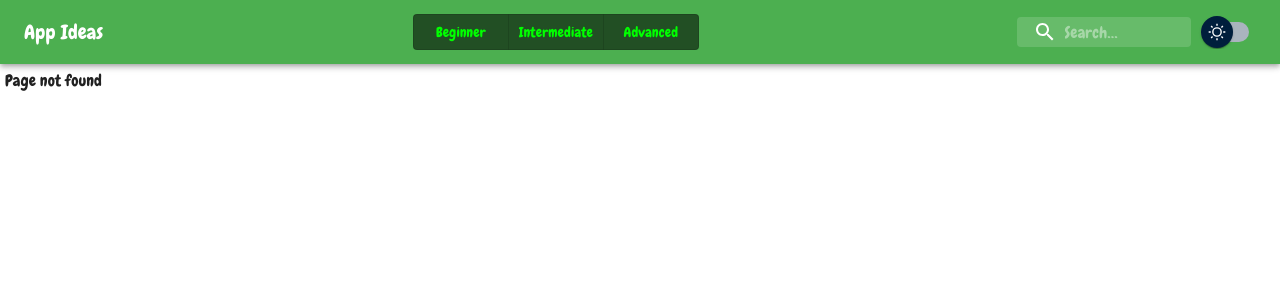
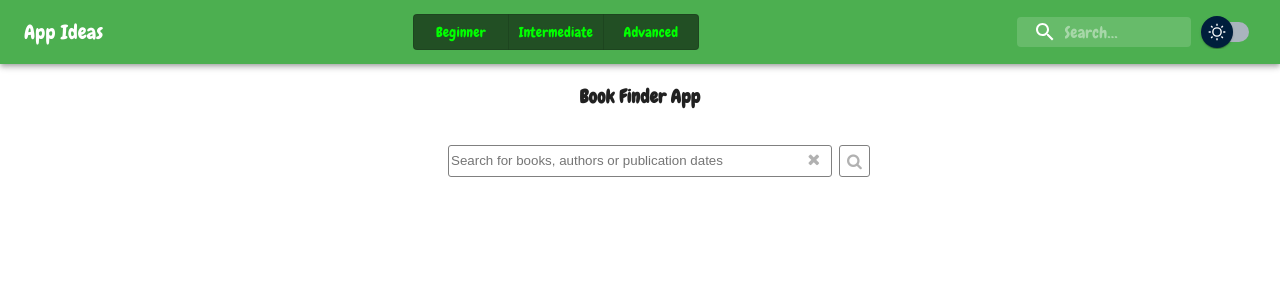
Before and after one commit to boskoa/app-ideas-collection, a React (Create React App) app: page /book-finder-app in a window 1280 px wide. Before the commit this address had no page. Shown: the top 300 px of the page. Built offline with nearby package versions, Linux system fonts and the light colour scheme.

Commit message:
Adding BookFinderApp

```diff
--- a/src/App.js
+++ b/src/App.js
@@ -16,6 +16,9 @@ const CauseEffect = lazy(() => import("./projects/beginner/CauseEffect"));
 const JSON2CSV = lazy(() => import("./projects/beginner/JSON2CSV"));
 const CSV2JSON = lazy(() => import("./projects/beginner/CSV2JSON"));
 const MyCalendar = lazy(() => import("./projects/advanced/MyCalendar"));
+const BookFinderApp = lazy(() =>
+  import("./projects/intermediate/BookFinderApp")
+);
 
 const App = () => {
   return (
@@ -86,6 +89,14 @@ const App = () => {
             </Suspense>
           }
         />
+        <Route
+          path="/book-finder-app"
+          element={
+            <Suspense fallback="Loading...">
+              <BookFinderApp />
+            </Suspense>
+          }
+        />
         <Route path="/" element={<Home />} />
         <Route
           path="*"
--- a/src/applications.js
+++ b/src/applications.js
@@ -55,4 +55,11 @@ export const apps = [
     id: 7,
     level: "advanced",
   },
+  {
+    name: "Book Finder App",
+    description:
+      "Create an application that will allow users to search for books by entering a query (Title, Author, etc). Display the resulting books in a list on the page with all the corresponding data.",
+    id: 8,
+    level: "intermediate",
+  },
 ];
--- a/src/components/Home/AppLink.js
+++ b/src/components/Home/AppLink.js
@@ -7,7 +7,7 @@ const StyledLink = styled(Link)(() => ({
 }));
 
 const AppLink = ({ name }) => {
-  const appLink = name.replace(" ", "-");
+  const appLink = name.replaceAll(" ", "-");
   return <StyledLink to={appLink}>Open app</StyledLink>;
 };
 
--- /dev/null
+++ b/src/projects/intermediate/BookFinderApp/Book.js
@@ -0,0 +1,27 @@
+const Book = ({ book }) => {
+  return (
+    <div id="book">
+      <h4>
+        <a
+          id="book-link"
+          href={book.link || "#"}
+          rel="noreferrer"
+          target="_blank"
+        >
+          {book.title}
+        </a>
+      </h4>
+      <div id="details">
+        <img alt="book-image" width="130" height="200" src={book.image} />
+        <div id="book-data">
+          <p>Author: {book.author?.join(", ") || "none"}</p>
+          <p>Publisher: {book.publisher || "none"}</p>
+          <p>Published: {book.published.slice(0, 4) || "none"}</p>
+        </div>
+      </div>
+      <p id="description">Description: {book.description || "none"}</p>
+    </div>
+  );
+};
+
+export default Book;
--- /dev/null
+++ b/src/projects/intermediate/BookFinderApp/BooksContainer.js
@@ -0,0 +1,31 @@
+import Book from "./Book";
+
+const BooksContainer = ({ books, loading }) => {
+  if (!books.length) {
+    return <div />;
+  }
+  return (
+    <div id="books-container">
+      {loading ? (
+        <button id="spinner" className="fa fa-spinner fa-spin" />
+      ) : (
+        books.map((b) => (
+          <Book
+            key={b.id}
+            book={{
+              title: b.volumeInfo.title,
+              image: b.volumeInfo.imageLinks.thumbnail,
+              author: b.volumeInfo.authors,
+              publisher: b.volumeInfo.publisher,
+              published: b.volumeInfo.publishedDate,
+              description: b.volumeInfo.description,
+              link: b.volumeInfo.previewLink,
+            }}
+          />
+        ))
+      )}
+    </div>
+  );
+};
+
+export default BooksContainer;
--- /dev/null
+++ b/src/projects/intermediate/BookFinderApp/SearchForm.js
@@ -0,0 +1,43 @@
+import { useState } from "react";
+
+const SearchForm = ({ setTerm }) => {
+  const [searched, setSearched] = useState("");
+  const handleSubmit = () => {
+    setTerm(searched);
+  };
+
+  const handleEnter = (e) => {
+    if (e.key === "Enter") {
+      handleSubmit();
+    }
+  };
+
+  return (
+    <div id="input-container">
+      <div id="input-group">
+        <input
+          id="term"
+          name="term"
+          type="text"
+          placeholder="Search for books, authors or publication dates"
+          value={searched}
+          onChange={(e) => setSearched(e.target.value)}
+          onKeyDown={(e) => handleEnter(e)}
+        />
+        <button
+          id="clear"
+          className="fa fa-times"
+          onMouseDown={() => (document.getElementById("term").value = "")}
+        />
+      </div>
+      <button
+        onMouseDown={handleSubmit}
+        id="search"
+        type="submit"
+        className="fa fa-search"
+      />
+    </div>
+  );
+};
+
+export default SearchForm;
--- /dev/null
+++ b/src/projects/intermediate/BookFinderApp/bookFinderApp.css
@@ -0,0 +1,126 @@
+#main-container {
+  display: flex;
+  flex-direction: column;
+  justify-content: center;
+  align-items: center;
+}
+
+#input-container {
+  padding: 10px;
+  position: relative;
+}
+
+#input-group {
+  position: relative;
+  display: inline-block;
+  margin: 5px;
+  background-color: inherit;
+}
+
+#submit {
+  margin: 5px;
+}
+
+#clear {
+  position: absolute;
+  right: 1%;
+  top: 12%;
+  border: none;
+  color: rgba(100, 100, 100, 0.5);
+  background-color: inherit;
+  cursor: pointer;
+  margin: 2px;
+}
+
+#clear:hover {
+  color: red;
+}
+
+#search {
+  position: absolute;
+  border: 0.5px solid gray;
+  border-radius: 3px;
+  color: rgba(100, 100, 100, 0.5);
+  background-color: inherit;
+  cursor: pointer;
+  margin: 2px;
+  top: 13px;
+  padding: 7px;
+}
+
+#search:hover {
+  color: orange;
+  border-color: orange;
+}
+
+#term {
+  height: 2rem;
+  min-width: 30vw;
+  max-width: 80vw;
+  transition: min-width 0.5s;
+  border: 0.5px solid gray;
+  border-radius: 3px;
+  background-color: inherit;
+  color: inherit;
+}
+
+#term:focus {
+  min-width: 50vw;
+  border: none;
+  box-shadow: 0 0 0 1px lime;
+  outline: none;
+}
+
+#books-container {
+  margin: 10px;
+  display: flex;
+  flex-wrap: wrap;
+  justify-content: center;
+}
+
+#spinner {
+  border: none;
+  background-color: inherit;
+  color: inherit;
+}
+
+#book {
+  display: flex;
+  flex-direction: column;
+  justify-content: flex-start;
+  background-color: #4f5e4d;
+  border-radius: 5px;
+  padding: 5px;
+  width: 330px;
+  margin: 5px;
+  box-shadow: 2px 2px 5px rgb(44, 214, 95);
+}
+
+#details {
+  display: flex;
+  flex-direction: row;
+  justify-content: flex-start;
+}
+
+#book-data {
+  display: flex;
+  flex-direction: column;
+  justify-content: flex-start;
+  align-items: flex-start;
+  margin-left: 10px;
+  line-height: 15px;
+  font-size: 14px;
+}
+
+#description {
+  line-height: 20px;
+  max-height: 60px;
+  font-size: 14px;
+  overflow: hidden;
+}
+
+#book-link {
+  cursor: pointer;
+  text-decoration: none;
+  color: inherit;
+}
--- /dev/null
+++ b/src/projects/intermediate/BookFinderApp/index.js
@@ -0,0 +1,39 @@
+import axios from "axios";
+import { useEffect, useState } from "react";
+import SearchForm from "./SearchForm";
+import "./bookFinderApp.css";
+import { apps } from "../../../applications";
+import BooksContainer from "./BooksContainer";
+
+const BookFinderApp = () => {
+  const [books, setBooks] = useState([]);
+  const [term, setTerm] = useState("");
+  const [loading, setLoading] = useState(false);
+  const app = apps[8];
+
+  const fetchBooks = async () => {
+    setLoading(true);
+    const response =
+      await axios.get(`https://www.googleapis.com/books/v1/volumes?q=${term}
+`);
+    setBooks(response.data.items);
+    setLoading(false);
+    console.log("FETCHING", setBooks, response.data, books);
+  };
+
+  useEffect(() => {
+    if (term.length > 1) {
+      fetchBooks();
+    }
+  }, [term]);
+
+  return (
+    <div id="main-container">
+      <h3>{app.name}</h3>
+      <SearchForm setTerm={setTerm} />
+      <BooksContainer books={books} loading={loading} />
+    </div>
+  );
+};
+
+export default BookFinderApp;
```
